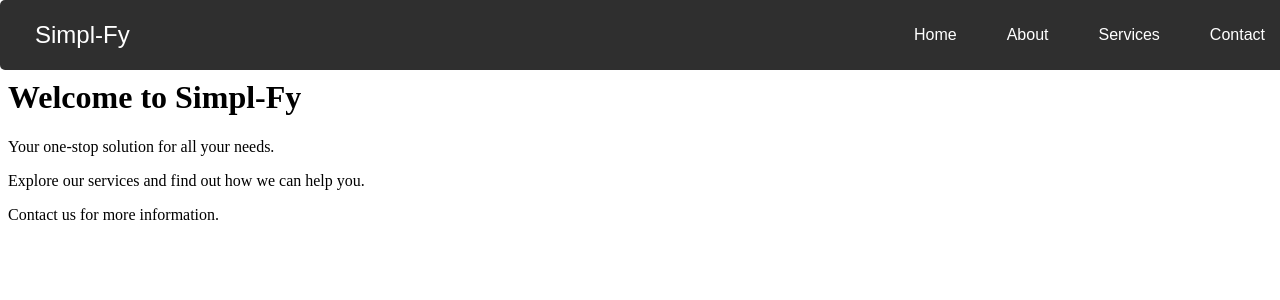
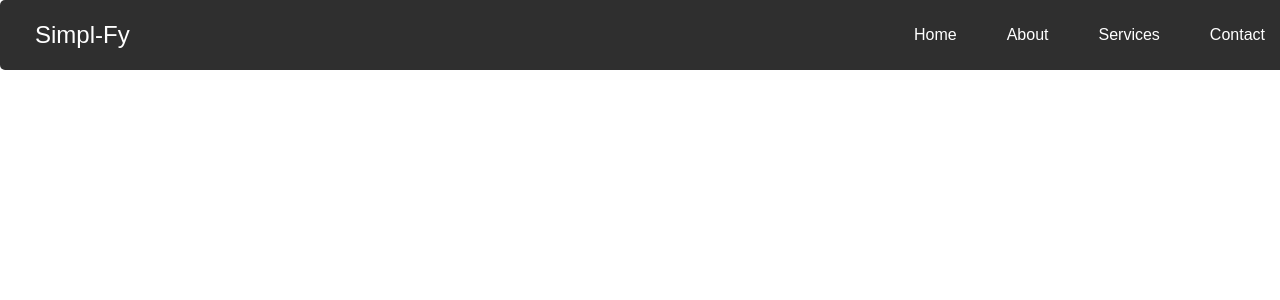
Before and after one commit to danders929/Simpl-Fy, a React (Vite) app: page / in a window 1280 px wide. Shown: the top 300 px of the page. Built offline with nearby package versions, Linux system fonts and the light colour scheme.

Commit message:
Moved content from App.jsx to Home.jsx. App is now the default component.

```diff
--- a/src/App.jsx
+++ b/src/App.jsx
@@ -1,17 +1,14 @@
-import Header from "./components/Header"
+import Header from './components/Header'
+import { Outlet } from 'react-router-dom'
+import "./App.css"
+
 function App() {
   return (
     <>
-      <div className="header-container">
       <Header />
-      </div>
-      <div className="content">
-        <h1>Welcome to Simpl-Fy</h1>
-        <p>Your one-stop solution for all your needs.</p>
-        <p>Explore our services and find out how we can help you.</p>
-        <p>Contact us for more information.</p>
-      </div>
-
+      <main>
+        <Outlet />
+      </main>
     </>
   )
 }
```
Also changed, not shown: src/features/main/Home.jsx (added, +16 -0 lines).
